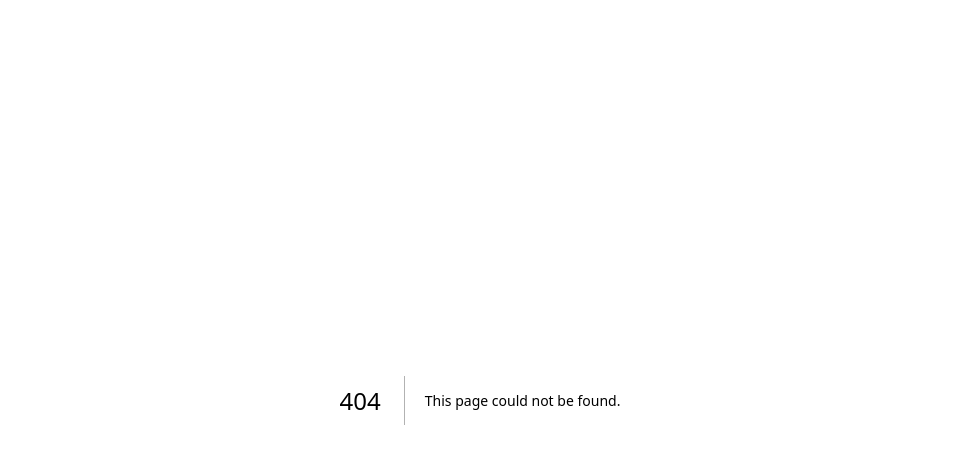
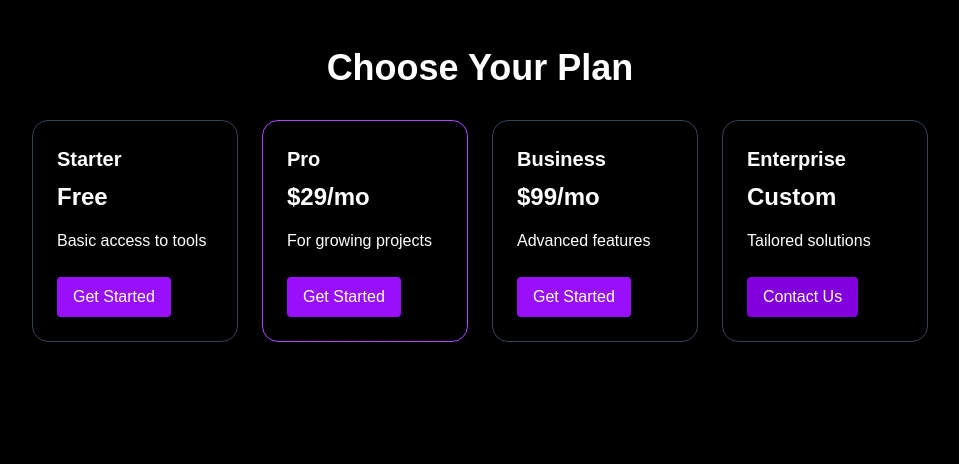
Before and after one commit to webbmaistro/flowdrop, a Next.js app: page /pricing in a window 1280 px wide. Before the commit this address had no page. Shown: the top 464 px of the page, without its empty margins (160-1119 px from the left). Built offline with nearby package versions, Linux system fonts and the light colour scheme.

Commit message:
stripe integration

```diff
--- /dev/null
+++ b/app/api/stripe/checkout/route.js
@@ -0,0 +1,29 @@
+import Stripe from 'stripe';
+import { NextResponse } from 'next/server';
+
+const stripe = new Stripe(process.env.STRIPE_SECRET_KEY);
+
+export async function POST(req) {
+  try {
+    const { priceId, userId } = await req.json();
+
+    const session = await stripe.checkout.sessions.create({
+      mode: 'subscription',
+      payment_method_types: ['card'],
+      line_items: [
+        {
+          price: priceId,
+          quantity: 1,
+        },
+      ],
+      metadata: { userId },
+      success_url: `${process.env.NEXT_PUBLIC_URL}/dashboard?success=true`,
+      cancel_url: `${process.env.NEXT_PUBLIC_URL}/pricing`,
+    });
+
+    return NextResponse.json({ url: session.url });
+  } catch (err) {
+    console.error('Stripe checkout error:', err);
+    return NextResponse.json({ error: 'Stripe checkout failed' }, { status: 500 });
+  }
+}
--- /dev/null
+++ b/app/api/stripe/webhook/route.js
@@ -0,0 +1,49 @@
+import Stripe from 'stripe'
+import { buffer } from 'micro'
+import { NextResponse } from 'next/server'
+import { createClient } from '@supabase/supabase-js'
+
+export const config = { api: { bodyParser: false } }
+
+const stripe = new Stripe(process.env.STRIPE_SECRET_KEY)
+const supabase = createClient(process.env.SUPABASE_URL, process.env.SUPABASE_SERVICE_ROLE_KEY)
+
+export async function POST(req) {
+  const sig = req.headers.get('stripe-signature')
+  const body = await buffer(req)
+
+  let event
+
+  try {
+    event = stripe.webhooks.constructEvent(body, sig, process.env.STRIPE_WEBHOOK_SECRET)
+  } catch (err) {
+    console.error('Webhook signature verification failed:', err)
+    return new NextResponse('Webhook Error', { status: 400 })
+  }
+
+  const session = event.data.object
+
+  switch (event.type) {
+    case 'checkout.session.completed':
+    case 'customer.subscription.updated':
+    case 'customer.subscription.deleted':
+      const subscription = await stripe.subscriptions.retrieve(session.subscription)
+
+      await supabase
+        .from('user_subscriptions')
+        .upsert({
+          user_id: session.metadata.userId,
+          stripe_customer_id: session.customer,
+          stripe_subscription_id: subscription.id,
+          subscription_status: subscription.status,
+          current_plan: subscription.items.data[0].price.nickname || 'unknown',
+          current_period_end: new Date(subscription.current_period_end * 1000).toISOString(),
+        })
+
+      break
+    default:
+      console.log(`Unhandled event type: ${event.type}`)
+  }
+
+  return new NextResponse('Success', { status: 200 })
+}
--- /dev/null
+++ b/app/pricing/page.tsx
@@ -0,0 +1,83 @@
+"use client"
+
+import { useRouter } from 'next/navigation'
+import { useState } from 'react'
+
+const plans = [
+  {
+    name: 'Starter',
+    price: 'Free',
+    description: 'Basic access to tools',
+    priceId: 'price_1RXx3jFzNR6a9wq2grkZXFY3',
+    highlight: false,
+  },
+  {
+    name: 'Pro',
+    price: '$29/mo',
+    description: 'For growing projects',
+    priceId: 'price_1RXx4EFzNR6a9wq2JQlwLFqm',
+    highlight: true,
+  },
+  {
+    name: 'Business',
+    price: '$99/mo',
+    description: 'Advanced features',
+    priceId: 'price_1RXx4zFzNR6a9wq2WBJlo1sI',
+    highlight: false,
+  },
+  {
+    name: 'Enterprise',
+    price: 'Custom',
+    description: 'Tailored solutions',
+    priceId: null,
+    contactOnly: true,
+  },
+]
+
+export default function PricingPage() {
+  const router = useRouter()
+  const [loadingId, setLoadingId] = useState<string | null>(null)
+
+  const startCheckout = async (priceId: string) => {
+    setLoadingId(priceId)
+    const res = await fetch('/api/stripe/checkout', {
+      method: 'POST',
+      body: JSON.stringify({ priceId, userId: 'demo-user' }), // Replace with real user ID
+    })
+    const data = await res.json()
+    if (data.url) {
+      window.location.href = data.url
+    }
+  }
+
+  return (
+    <div className="bg-black text-white min-h-screen px-4 py-12">
+      <h1 className="text-4xl font-bold text-center mb-8">Choose Your Plan</h1>
+      <div className="grid gap-6 max-w-4xl mx-auto md:grid-cols-4">
+        {plans.map((plan) => (
+          <div
+            key={plan.name}
+            className={`rounded-2xl p-6 border ${
+              plan.highlight ? 'border-purple-500 shadow-xl' : 'border-gray-700'
+            }`}
+          >
+            <h2 className="text-xl font-semibold mb-2">{plan.name}</h2>
+            <p className="text-2xl font-bold mb-4">{plan.price}</p>
+            <p className="mb-6">{plan.description}</p>
+            {plan.contactOnly ? (
+              <button className="bg-purple-700 text-white py-2 px-4 rounded">Contact Us</button>
+            ) : (
+              <button
+                className="bg-purple-600 hover:bg-purple-700 transition text-white py-2 px-4 rounded"
+                onClick={() => startCheckout(plan.priceId!)}
+                disabled={!plan.priceId || loadingId === plan.priceId}
+              >
+                {loadingId === plan.priceId ? 'Redirecting...' : 'Get Started'}
+              </button>
+            )}
+          </div>
+        ))}
+      </div>
+    </div>
+  )
+}
--- a/package.json
+++ b/package.json
@@ -14,7 +14,8 @@
     "next": "15.3.3",
     "react": "^19.0.0",
     "react-dom": "^19.0.0",
-    "react-icons": "^5.5.0"
+    "react-icons": "^5.5.0",
+    "stripe": "^18.2.1"
   },
   "devDependencies": {
     "@eslint/eslintrc": "^3",
```
Also changed, not shown: 2 other files (tests, documents, lock files or other folders).
